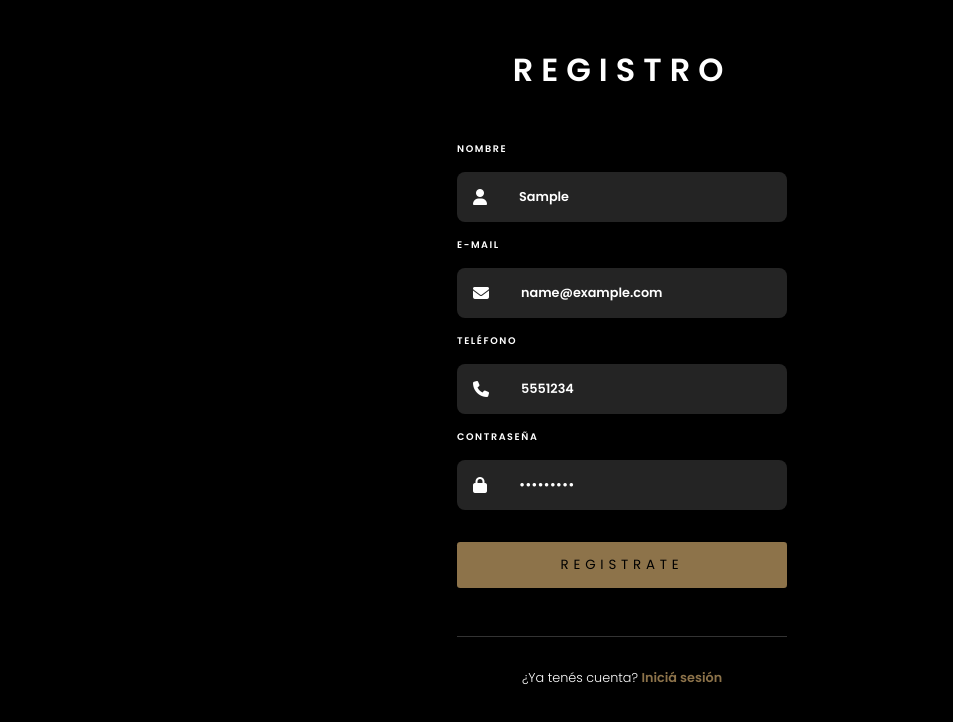
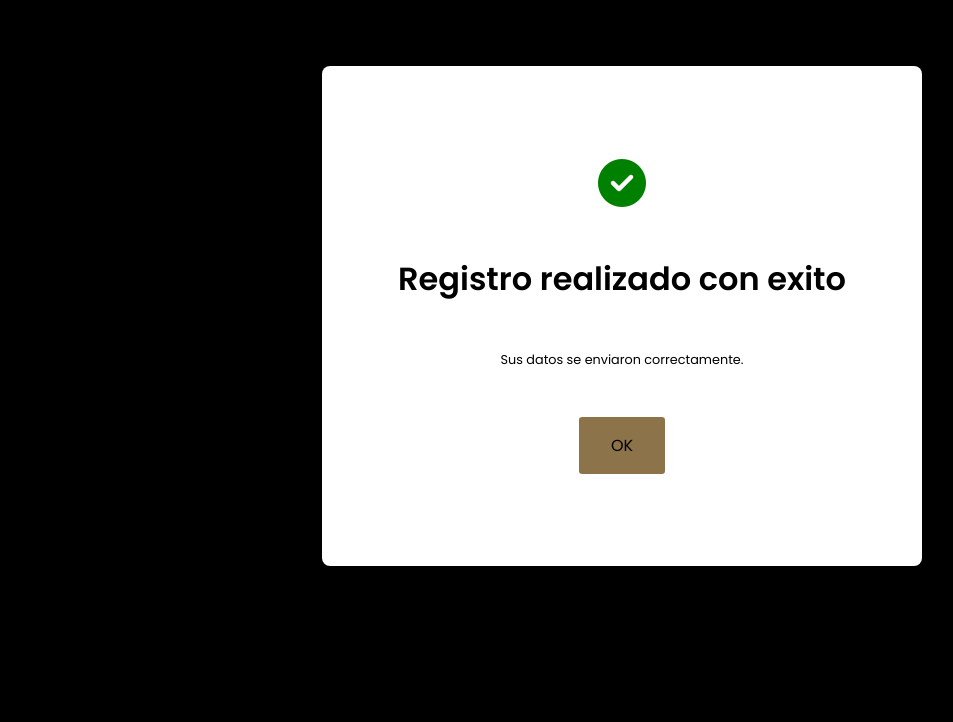
Before and after one commit to josefinadorola/premium-coffee-shop, a plain HTML site: page pages/registro.html in a window 1280 px wide. Both pictures are taken after typing "Sample", "name@example.com", "5551234", "Sample123" into the empty fields and a click on the button "REGISTRATE". Shown: the part 134-856 px from the top of the page, without its empty margins (18-971 px from the left). Drawn offline with Linux system fonts and the light colour scheme.

Commit message:
validación formulario

```diff
--- a/css/styles.css
+++ b/css/styles.css
@@ -537,6 +537,7 @@ textarea:focus {
   align-items: center;
   margin-top: 100px;
   width: 100%;
+
 }
 
 /*LOGIN-REGISTRO*/
@@ -602,6 +603,56 @@ textarea:focus {
 .login-register a {
   color: var(--brown-light);
   font-weight: 600;
+}
+
+.body-registro{
+  position: relative;
+}
+
+.registro-realizado-container{
+  position: absolute;
+  top: 0;
+  left: 0;
+  width: 100%;
+  height: 100vh;
+  background-color: #000;
+  display: flex;
+  justify-content: center;
+}
+
+.registro-realizado{
+  margin-top: 100px;
+  width: 600px;
+  height: 500px;
+  background-color: #ffffff;
+  border-radius: 0.5rem;
+  display: flex;
+  flex-direction: column;
+  align-items: center;
+  justify-content: center;
+  gap: 3rem;
+  padding: 3rem;
+}
+
+.registro-realizado h3{
+  font-size: 2rem;
+}
+
+.registro-realizado p{
+  font-size: 0.8rem;
+  color: #000;
+}
+
+.registro-realizado i{
+  color: green;
+  font-size: 3rem;
+}
+
+.registro-realizado a{
+  padding: 1rem 2rem;
+  background-color: #8d734a;
+  color: #000;
+  border-radius: 0.2rem;
 }
 
 /*CARRITO*/
--- a/js/formularios.js
+++ b/js/formularios.js
@@ -29,9 +29,10 @@ const registro = (e) => {
       password: inputContraseñaRegistro,
     });
     localStorage.setItem("usuarios", JSON.stringify(usuarios));
-    alert("Registro exitoso");
 
     //redireccion a login
+    const registroRealizado = document.querySelector("#registro-realizado");
+    registroRealizado.classList.remove("disabled");
   }
 };
 
--- a/pages/registro.html
+++ b/pages/registro.html
@@ -18,7 +18,7 @@
     ></script>
     <title>Premium Coffee</title>
   </head>
-  <body>
+  <body class="body-registro">
     <header>
       <a href="../index.html"><img src="../assets/img/logo.png" alt="logo" class="logo logo-login"></a>
     </header>
@@ -77,8 +77,16 @@
     <div class="login-register">
       <p>¿Ya tenés cuenta? <a href="./login.html">Iniciá sesión</a></p>
     </div>
+
  </main>
-
+ <div class="registro-realizado-container disabled" id="registro-realizado">
+  <div class="registro-realizado">
+    <i class="fa-solid fa-circle-check"></i>
+    <h3>Registro realizado con exito</h3>
+    <p>Sus datos se enviaron correctamente.</p>
+    <a href="../pages/login.html">OK</a>
+  </div>
+</div>
 
 
     <script
```
